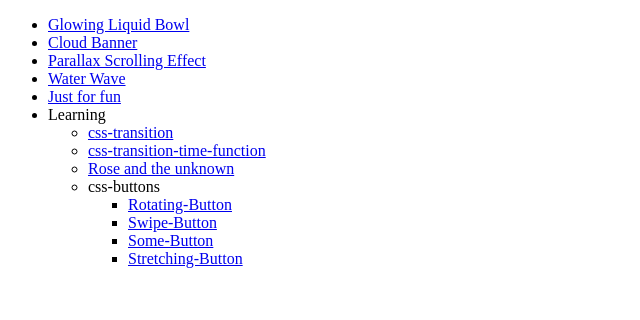
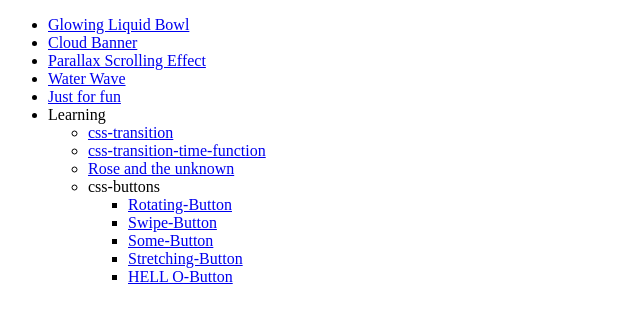
Before and after one commit to yoki1234/CSS-Challenges, a plain HTML site: page index.html in a window 1280 px wide. Shown: the whole page, without its empty margins (0-640 px from the left). Drawn offline with Linux system fonts and the light colour scheme.

Commit message:
fix: added the btn to main

```diff
--- a/index.html
+++ b/index.html
@@ -48,6 +48,9 @@
                 <li>
                     <a href="./css-buttons/stretching-button/index.html">Stretching-Button</a>
                 </li>
+                <li>
+                    <a href="./css-buttons/swipe-button-text/index.html">HELL O-Button</a>
+                </li>
             </ul>
         </ul>
     </ul>
```
